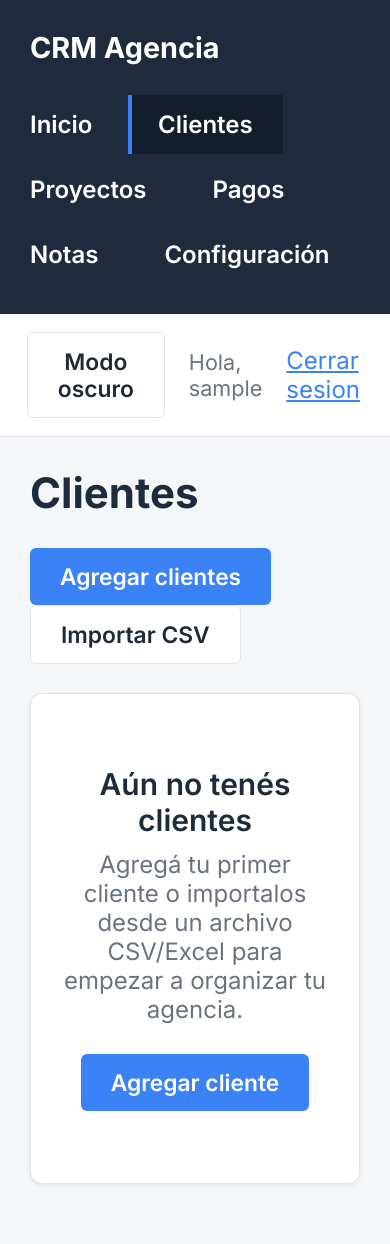
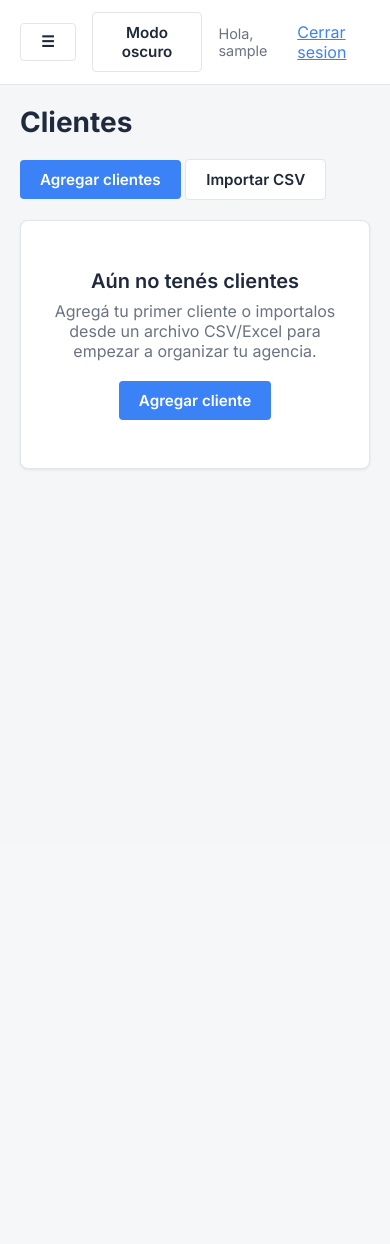
Before and after one commit to sebassj06/CRM, a Flask app: page /clientes in a window 390 px wide. After the commit the page ends 470 px from the top, so only its background shows below. Run offline with Flask 3, Linux system fonts and the light colour scheme; the visitor is signed in with stand-in values (Sample User, id 1); data that the repository does not hold is empty; parts of the project's set-up code (start-up, migrations or seed data) failed here and were passed over; some libraries are stand-ins or nearby versions.

Commit message:
Agregar navegacion mobile con menu hamburguesa

```diff
--- a/web/static/script.js
+++ b/web/static/script.js
@@ -47,5 +47,28 @@ function inicializarBotonesCarga() {
     });
 }
 
+function inicializarMenuMobile() {
+    const boton = document.getElementById('boton-menu');
+    const sidebar = document.querySelector('.sidebar');
+    const overlay = document.getElementById('overlay-menu');
+
+    if (!boton || !sidebar || !overlay) {
+        return;
+    }
+
+    function cerrarMenu() {
+        sidebar.classList.remove('abierto');
+        overlay.classList.remove('visible');
+    }
+
+    boton.addEventListener('click', function () {
+        sidebar.classList.toggle('abierto');
+        overlay.classList.toggle('visible');
+    });
+
+    overlay.addEventListener('click', cerrarMenu);
+}
+
 document.addEventListener('DOMContentLoaded', inicializarBotonTema);
 document.addEventListener('DOMContentLoaded', inicializarBotonesCarga);
+document.addEventListener('DOMContentLoaded', inicializarMenuMobile);
--- a/web/static/style.css
+++ b/web/static/style.css
@@ -232,6 +232,16 @@ body {
 .topbar-usuario {
     color: var(--color-text-muted);
     font-size: 0.9rem;
+}
+
+.boton-menu {
+    display: none;
+    font-size: 1.1rem;
+    line-height: 1;
+}
+
+.overlay-menu {
+    display: none;
 }
 
 h1 {
@@ -647,17 +657,41 @@ tbody tr:hover {
 
 
 @media (max-width: 768px) {
-    .layout {
+    body {
+        zoom: 1;
+    }
+
+    .boton-menu {
+        display: inline-block;
+        margin-right: auto;
+    }
+
+    .sidebar {
+        position: fixed;
+        top: 0;
+        left: 0;
+        height: 100%;
+        width: 240px;
+        transform: translateX(-100%);
+        transition: transform 0.25s ease;
+        z-index: 100;
+        overflow-y: auto;
+    }
+
+    .sidebar.abierto {
+        transform: translateX(0);
+    }
+
+    .sidebar nav {
         flex-direction: column;
     }
 
-    .sidebar {
-        width: 100%;
-    }
-
-    .sidebar nav {
-        flex-direction: row;
-        flex-wrap: wrap;
+    .overlay-menu.visible {
+        display: block;
+        position: fixed;
+        inset: 0;
+        background-color: rgba(0, 0, 0, 0.5);
+        z-index: 99;
     }
 
     .layout-publico {
--- a/web/templates/base.html
+++ b/web/templates/base.html
@@ -16,6 +16,7 @@
 </head>
 <body>
     <div class="layout">
+        <div id="overlay-menu" class="overlay-menu"></div>
         <aside class="sidebar">
             <div class="sidebar-marca">CRM Agencia</div>
             <nav>
@@ -29,6 +30,7 @@
         </aside>
         <div class="area-principal">
             <header class="topbar">
+                <button type="button" id="boton-menu" class="btn btn-secundario boton-menu" aria-label="Abrir menú">☰</button>
                 <button type="button" id="boton-tema" class="btn btn-secundario">Modo oscuro</button>
                 {% if session.usuario %}
                     <span class="topbar-usuario">{% if agencia_actual %}{{ agencia_actual }} · {% endif %}Hola, {{ session.usuario }}</span>
```
